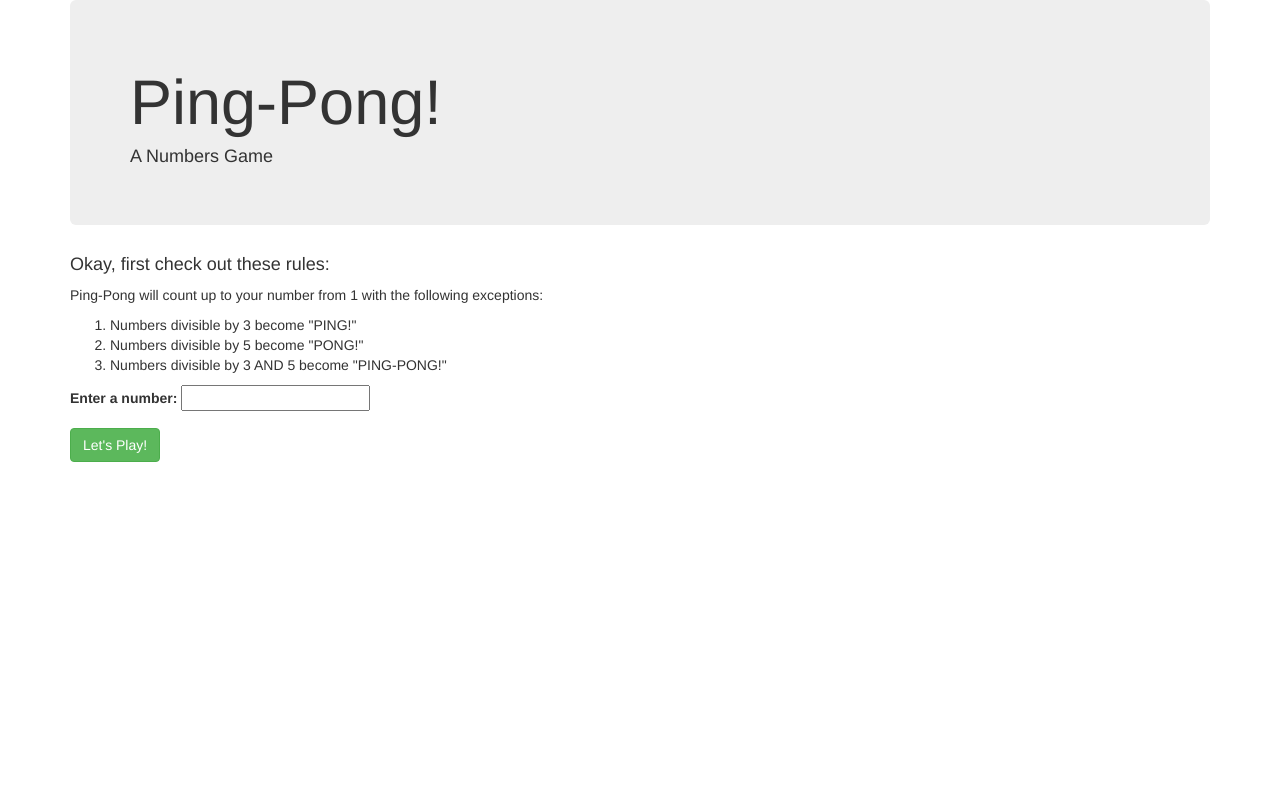
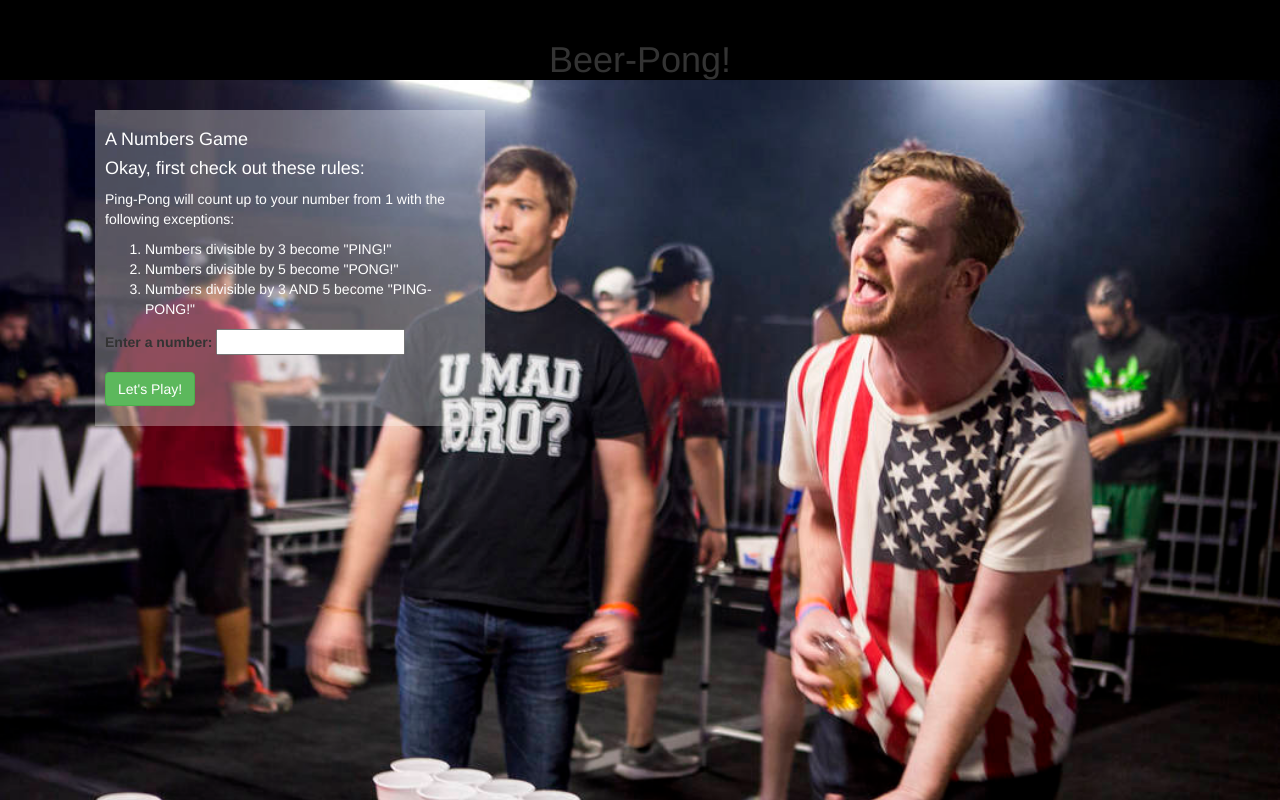
Before and after one commit to robinsola/ping-pong, a plain HTML site: page index.html in a window 1280 px wide. Drawn offline with Linux system fonts and the light colour scheme.

Commit message:
add img folder and background image, add rows and columns to style html with css, and create beer pong theme.

```diff
--- a/css/styles.css
+++ b/css/styles.css
@@ -0,0 +1,24 @@
+body {
+  background-image: url(../img/beerpong.jpg);
+  background-color: black;
+  background-repeat: no-repeat;
+  /*background-attachment: fixed;*/
+  background-position: 0 80px;
+  background-size: 100% auto;
+}
+
+h1 {
+  /*background-color: rgba(255, 255, 255, 0.3);*/
+  padding: 20px;
+  text-align: center;
+}
+
+h4, p, li {
+  color: white;
+}
+
+.col-md-4 {
+  padding: 10px;
+  margin-left: 40px;
+  background-color: rgba(255, 255, 255, 0.3);
+}
--- a/index.html
+++ b/index.html
@@ -8,11 +8,11 @@
     <title>Ping-Pong!</title>
   </head>
   <body>
+    <h1>Beer-Pong!</h1>
     <div class="container">
-      <div class="jumbotron">
-        <h1>Ping-Pong!</h1>
+      <div class="row">
+          <div class="col-md-4">
             <h4>A Numbers Game</h4>
-      </div>
             <h4>Okay, first check out these rules:</h4>
             <p>Ping-Pong will count up to your number from 1 with the following exceptions:</p>
             <ol>
@@ -20,6 +20,7 @@
               <li>Numbers divisible by 5 become "PONG!"</li>
               <li>Numbers divisible by 3 AND 5 become "PING-PONG!"</li>
             </ol>
+            <div class="right-col">
               <form id="game">
                 <div class="form-group">
                   <label for="number">Enter a number:</label>
@@ -27,10 +28,16 @@
                 </div>
                   <button type="submit" class="btn btn-success">Let's Play!</button>
               </form>
-        <div>
+              <div id="output">
                 <ul id="result">
                 </ul>
               </div>
             </div>
+          </div>
+        <div class="col-md-8">
+
+        </div>
+      </div>
+    </div>
   </body>
 </html>
--- a/js/script.js
+++ b/js/script.js
@@ -3,30 +3,29 @@
 var inputNums = [];
 var pingPongNums = [];
 
+
 // User Logic
 
 $(document).ready(function() {
   $("#game").submit(function(event) {
-    // debugger;
     event.preventDefault();
-
 
     var input = parseInt($("#number").val());
     for (var i = 1; i <= input; i++) {
       inputNums.push(i);
     }
 
-    inputNums.forEach(function(inputNum) {
+    inputNums.map(function(inputNum) {
       if (inputNum % 15 === 0) {
        pingPongNums.push("PING-PONG!");
      } else if (inputNum % 5 === 0) {
        pingPongNums.push("PONG!");
+     } else if (inputNum % 3 === 0) {
+       pingPongNums.push("PING!");
      } else {
        pingPongNums.push(inputNum);
-      }
+     }
     });
-
-
     pingPongNums.map(function(pingPongNum) {
       $("#result").append("<li>" + pingPongNum + "</li>");
     });
```
Also changed, not shown: img/beerpong.jpg (added). Lines whose indentation alone changed are shown as unchanged.
